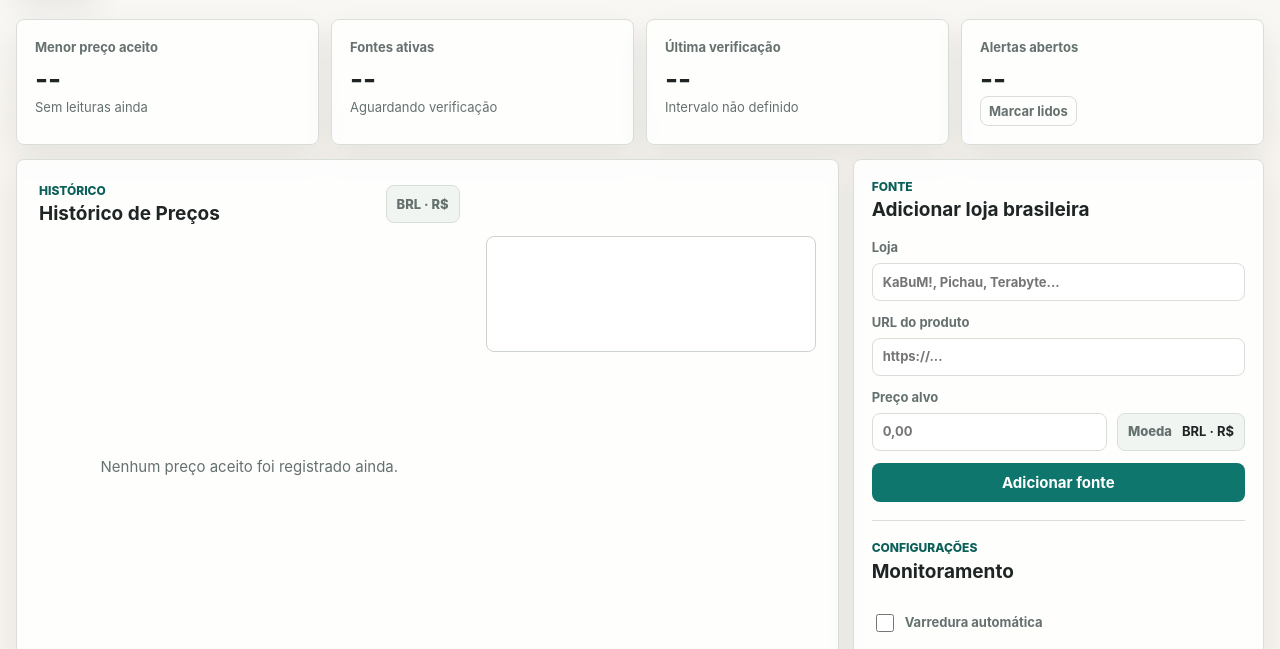
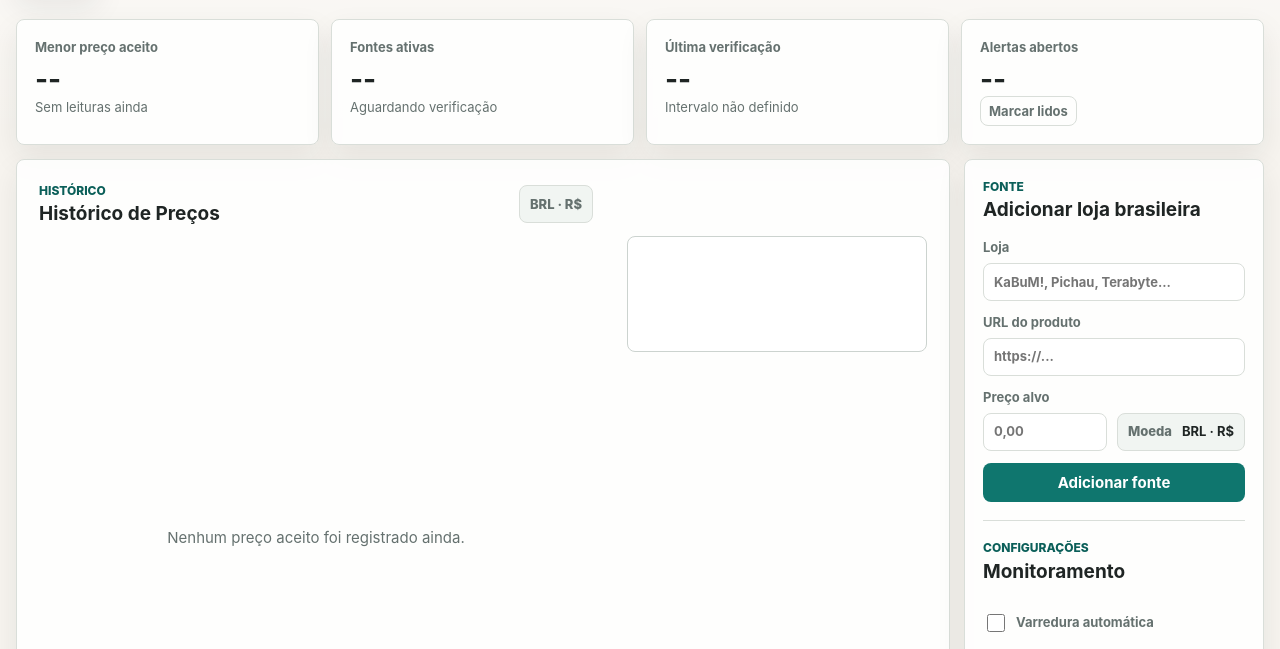
Before and after one commit to viniciusrst01-boop/monitor-de-precos-5800x3d, a website: page public/index.html in a window 1280 px wide. Shown: the part 122-771 px from the top of the page. Drawn offline with Linux system fonts and the light colour scheme; no server answers.

Commit message:
Widen price history chart layout

```diff
--- a/public/styles.css
+++ b/public/styles.css
@@ -50,7 +50,7 @@ a:hover {
 }
 
 .app-shell {
-  width: min(1440px, calc(100% - 32px));
+  width: min(1560px, calc(100% - 32px));
   margin: 0 auto;
   padding: 24px 0 42px;
 }
@@ -235,7 +235,7 @@ h3 {
 .main-grid,
 .activity-grid {
   display: grid;
-  grid-template-columns: minmax(0, 1.8fr) minmax(340px, 0.9fr);
+  grid-template-columns: minmax(0, 2.35fr) minmax(300px, 0.7fr);
   gap: 14px;
   margin-bottom: 14px;
 }
@@ -262,8 +262,8 @@ h3 {
 
 .price-history-layout {
   display: grid;
-  grid-template-columns: minmax(0, 1fr) minmax(260px, 330px);
-  gap: 26px;
+  grid-template-columns: minmax(0, 1fr) 300px;
+  gap: 34px;
   align-items: start;
 }
 
@@ -274,6 +274,8 @@ h3 {
 .price-history-side {
   display: grid;
   gap: 14px;
+  justify-self: end;
+  width: 100%;
   padding-top: 54px;
 }
 
```
